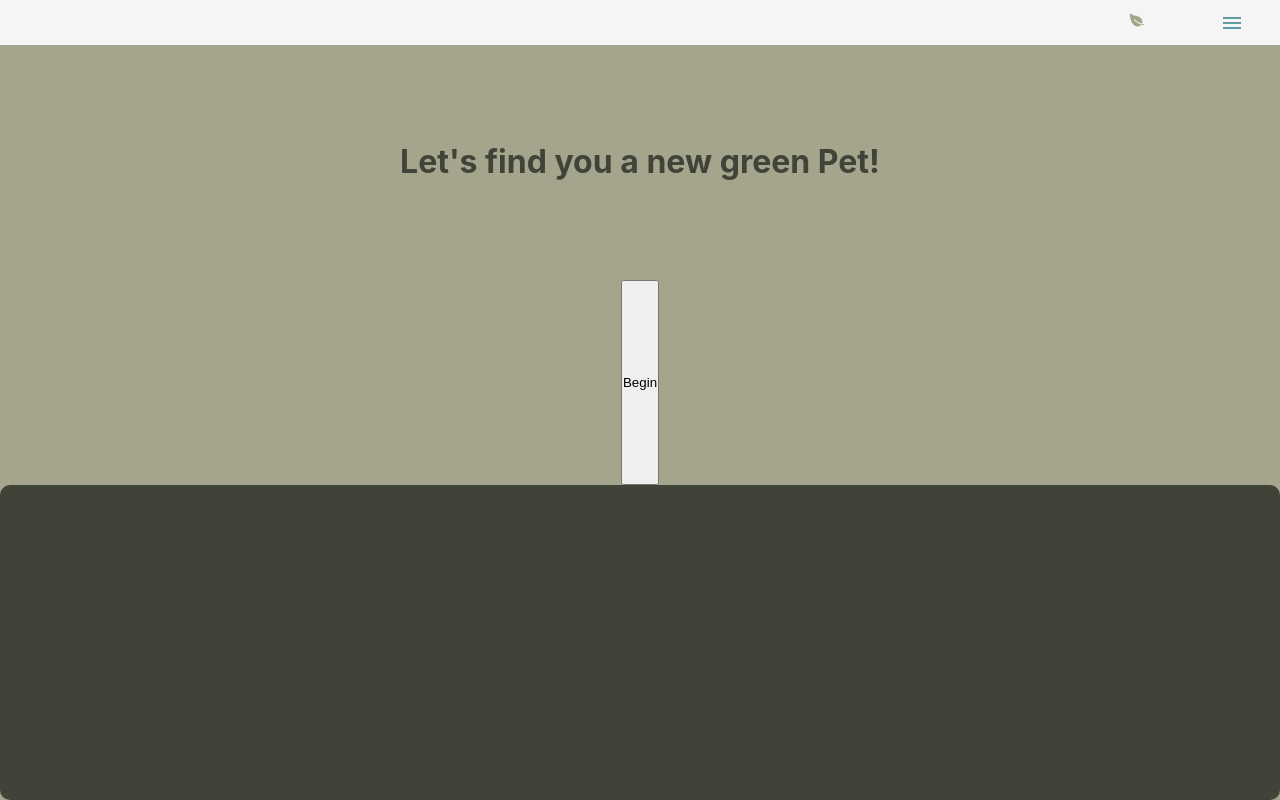
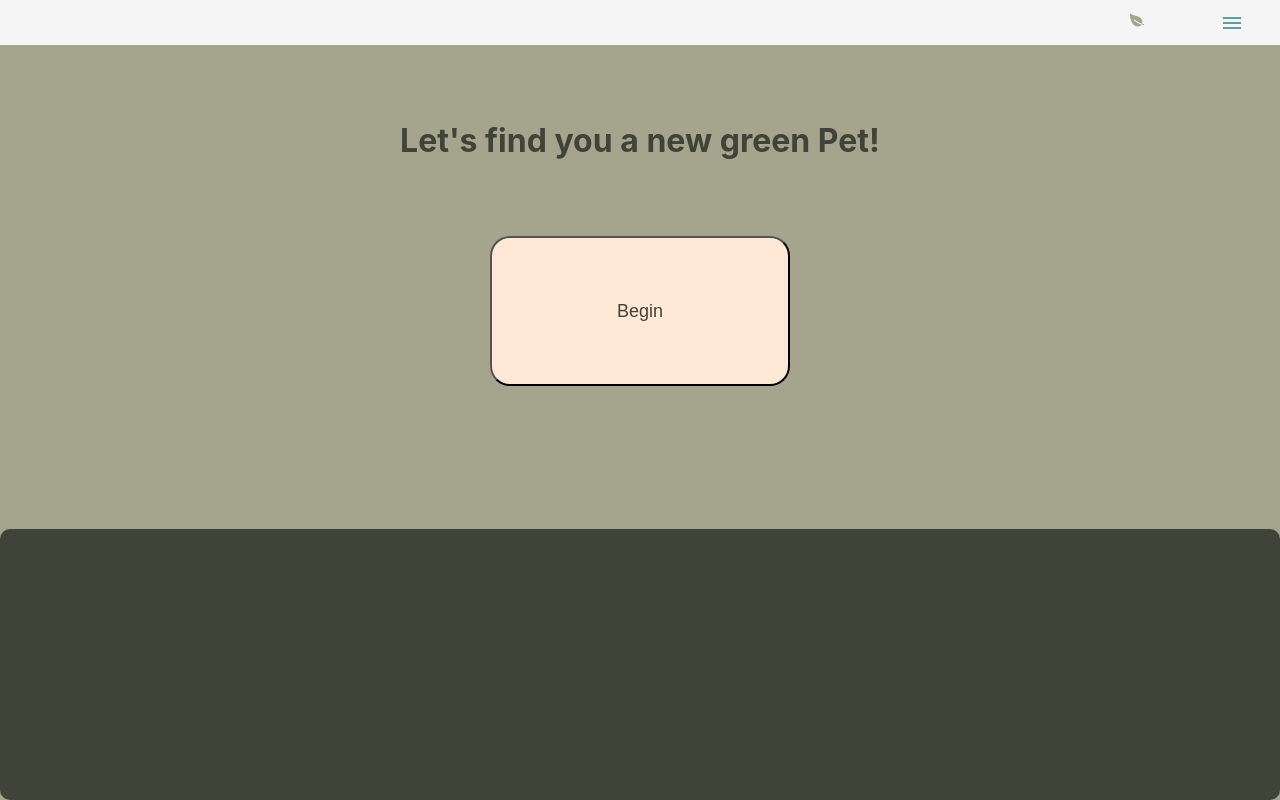
Before and after one commit to Los-Terremotos/GreenPets, a React (Vite) app in the folder client/: page /get-started in a window 1280 px wide. Built offline with nearby package versions, Linux system fonts and the light colour scheme.

Commit message:
loading the results onto the questionnaire page dynamically

```diff
--- a/client/src/components/Questions.tsx
+++ b/client/src/components/Questions.tsx
@@ -62,6 +62,20 @@ box-shadow: 1px 1px 4px black;
 
 `;
 
+const Button = styled.button`
+  height: 150px;
+  width: 300px;
+  background-color: #ffe8d6;
+  color: #404337;
+  border-radius: 20px;
+  font-size: 18px;
+  transition: background-color 0.3s, color 0.3s; /* Added transition for smooth hover effect */
+
+  &:hover {
+    background-color: #404337;
+    color: #ffe8d6;
+  }
+`;
 
 
 const GET_PLANTS = gql`
@@ -78,12 +92,12 @@ query PlantsBasicInfo($inputNumber: Int!, $inputString: String!) {
 `;
 
 interface PlantInfo {
-  id: string;
-  common_name: string;
-  default_image: {
+  id?: string;
+  common_name?: string;
+  default_image?: {
     thumbnail: string;
   } | null;
-  watering: string;
+  watering?: string;
 }
 
 export default function Questions() {
@@ -99,6 +113,7 @@ export default function Questions() {
     //Check to see if the query data is not undefined
     if(data){
     //Slice the data of 30 objects to 6 as agreed by team
+    console.log('this is our data', data)
     const slicedData =  data.plantsBasicInfo.slice(0, 6);
     //Set the data of 6 to our global state
     dispatch(setQueryRes(slicedData));
@@ -147,9 +162,9 @@ export default function Questions() {
       <h1>{currentQuestion.question}</h1>
       <div className='btnContainer'>
         {currentOptions.map((option: string, i: number) => (
-          <button key={`btn${i}`} onClick={handleClick}>
+          <Button key={`btn${i}`} onClick={handleClick}>
             {option}
-          </button>
+          </Button>
         ))}
       </div>
 
@@ -161,8 +176,7 @@ export default function Questions() {
         <Image src={plant.default_image.thumbnail} alt={plant.common_name} />
       )}
       <Item>Watering: {plant.watering}</Item>
-
-      <ViewMore />
+      <ViewMore plantId={plant.id}/>
     </Card>
   ))}
 </Wrapper>
--- a/client/src/components/ViewMore.tsx
+++ b/client/src/components/ViewMore.tsx
@@ -41,6 +41,10 @@ interface PlantInfo {
   description: string;
 }
 
+interface ViewMoreProps {
+  plantId: string;
+}
+
 const MORE_INFO = gql`
   query PlantsMoreInfo($plantsMoreInfoId: String!) {
     plantsMoreInfo(id: $plantsMoreInfoId) {
@@ -56,13 +60,13 @@ const MORE_INFO = gql`
   }
 `;
 
-const ViewMore: React.FC = () => {
+const ViewMore: React.FC<ViewMoreProps> = ({ plantId }) => {
   const [showMoreInfo, setShowMoreInfo] = useState(false);
   const [plantInfo, setPlantInfo] = useState<PlantInfo | null>(null);
 
   const { loading, error, data } = useQuery<{ plantsMoreInfo: PlantInfo }>(MORE_INFO, {
     variables: {
-      plantsMoreInfoId: "3",
+      plantsMoreInfoId: plantId,
     },
   });
 
@@ -70,7 +74,7 @@ const ViewMore: React.FC = () => {
   if (error) return <p>Error! {error.message}</p>;
 
   const handleMoreInfoClick = () => {
-    setShowMoreInfo(!showMoreInfo); // Toggle showMoreInfo state
+    setShowMoreInfo(!showMoreInfo);
     if (!showMoreInfo) {
       setPlantInfo(data?.plantsMoreInfo);
     } else {
--- a/client/src/pages/GetStarted.tsx
+++ b/client/src/pages/GetStarted.tsx
@@ -37,20 +37,7 @@ h1{
 }
 `
 
-const Button = styled.button `
-button{
-  height: 150px;
-  width: 300px;
-  background-color: #FFE8D6;
-  color: #404337;
-  border-radius: 20px;
-  font-size: 18px;
-}
 
-button:hover{
-  background-color: #404337;
-  color: #FFE8D6;
-}`
 
 
 const GetStarted = () => {
--- a/client/src/pages/TestDisplay.tsx
+++ b/client/src/pages/TestDisplay.tsx
@@ -12,7 +12,7 @@ import { updateTestBoolean, updateTestBGColor } from '../Features/playTime/playT
 const plantKey = "sk-4MQn656f96f3d272a3341";
 //const v1 = "sk-uNmR656650b903d513175";
 //const plantKey = process.env.PLANT_API;
-const plantId = 5;
+//const plantId = 5;
 
 
 const TESTQUERY = gql`
```
Also changed, not shown: client/src/components/GetResults.tsx (deleted, +0 -120 lines).
